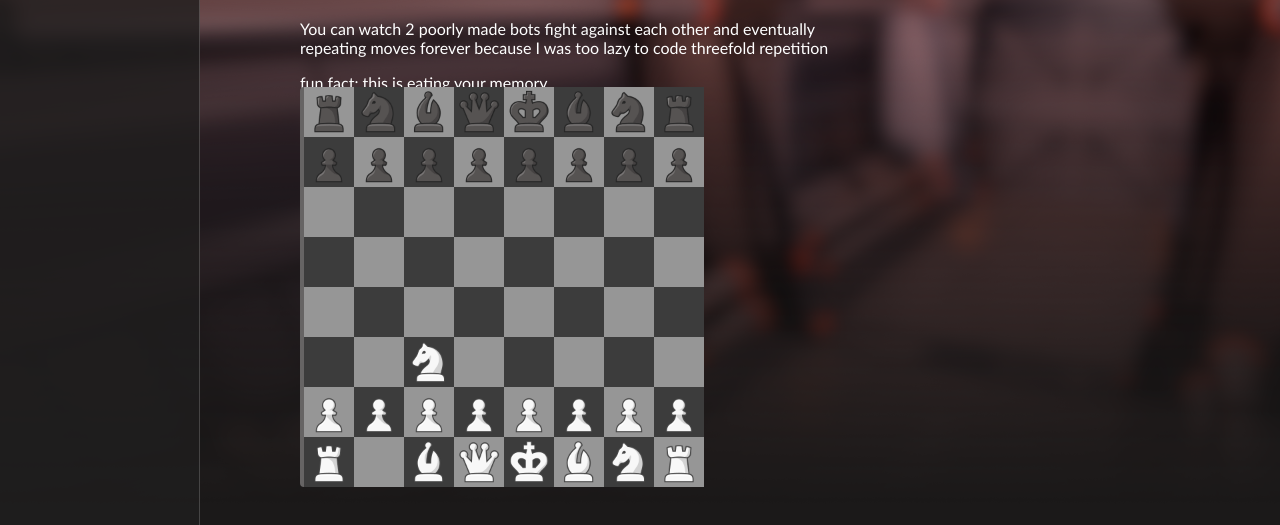
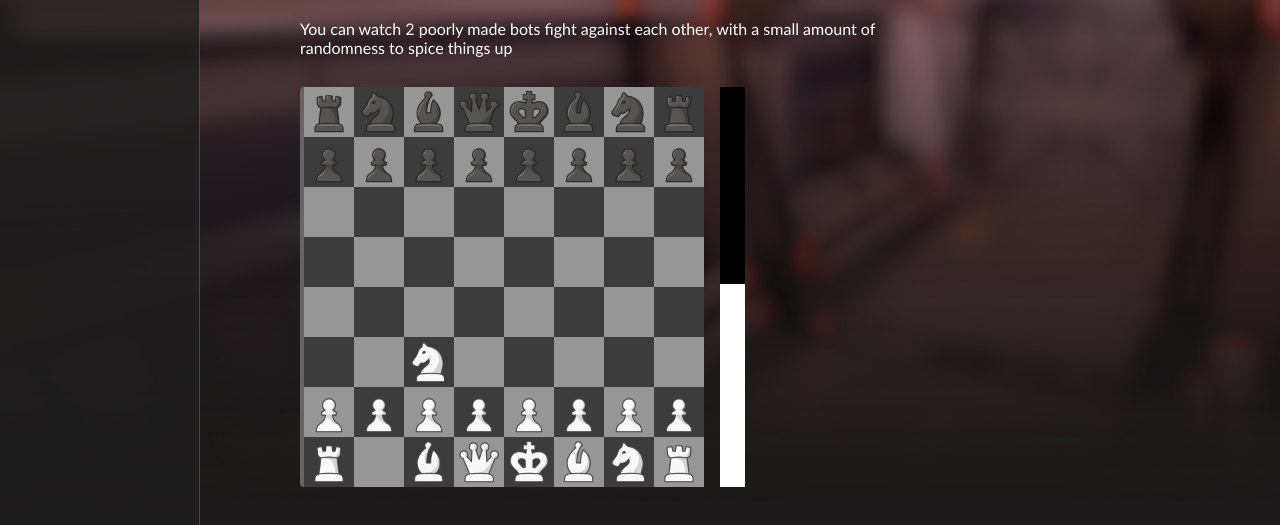
Before and after one commit to fxrezful/fxrezful.github.io, a plain HTML site: page chess.html in a window 1280 px wide. Shown: the part 223-748 px from the top of the page. Drawn offline with Linux system fonts and the light colour scheme.

Commit message:
chess random

```diff
--- a/chess.html
+++ b/chess.html
@@ -11,9 +11,9 @@
 
         <div class="main" id="main">
             <h1>Chess</h1>
-            <p>You can watch 2 poorly made bots fight against each other and eventually repeating moves forever because I was too lazy to code threefold repetition</p>
-            <p>fun fact: this is eating your memory</p>
+            <p>You can watch 2 poorly made bots fight against each other, with a small amount of randomness to spice things up</p>
             <div class="chessboard" id="chessboard""></div>
+            <div class="evaluation"><div class="innerevaluation" id="evaluation"></div></div>
         </div>
     </body>
 
--- a/chess.js
+++ b/chess.js
@@ -369,7 +369,7 @@ const playMove = function(game, move, replicate) {
         if (replicate === true) {
             const name = pieces[move[3]].name
 
-            images[move[1]].setAttribute("src", "chess-pieces" + (isWhite(game.board[move[1]])? "b" : "w") + name + ".png")
+            images[move[1]].setAttribute("src", "chess-pieces/" + (isWhite(game.board[move[1]])? "b" : "w") + name + ".png")
         }
 
         game.board[move[1]] = isWhite(game.board[move[1]])? move[3] : -move[3]
@@ -422,7 +422,7 @@ const createNode = function(game) {
     return node
 }
 
-const minimax = function(game, depth, alpha, beta, maximizingPlayer) {
+const minimax = function(game, depth, alpha, beta, maximizingPlayer, evaluate) {
     if (depth === 0) {
         return [evaluate(game)]
     }
@@ -434,7 +434,7 @@ const minimax = function(game, depth, alpha, beta, maximizingPlayer) {
         const node = createNode(game);
         playMove(node, move);
 
-        const evaluation = minimax(node, depth - 1, alpha, beta, !maximizingPlayer)[0]
+        const evaluation = minimax(node, depth - 1, alpha, beta, !maximizingPlayer, evaluate)[0]
 
         if (maximizingPlayer === true) {
             if (bestEvaluation < evaluation) {
@@ -497,11 +497,19 @@ const getMoves = function(game, whiteToMove) {
     return moves
 }
 
+const evaluationBar = document.getElementById("evaluation")
+
 const playRandomMove = function(whiteToMove) {
-    const evaluated = minimax(mainGame, 4, -Infinity, Infinity, whiteToMove)
+    const evaluated = minimax(mainGame, 4, -Infinity, Infinity, whiteToMove, function(game) {
+        return evaluate(game) - 100 + randomInt(200)
+    })
 
     playMove(mainGame, evaluated[1], true)
-    setTimeout(playRandomMove, 1000, !whiteToMove)
+
+    const realEvaluation = minimax(mainGame, 4, -Infinity, Infinity, !whiteToMove, evaluate)
+    evaluationBar.style = "height: " + String(200 + realEvaluation[0] / 12) +  "px;"
+
+    setTimeout(playRandomMove, 200, !whiteToMove)
 }
 
 setTimeout(playRandomMove, 5000, false)
--- a/style.css
+++ b/style.css
@@ -144,6 +144,22 @@ a {
     -ms-user-select: none;
 }
 
+.evaluation {
+    background-color: white;
+    width: 25px;
+    position: absolute;
+    left: 520px;
+    top: 250px;
+    height: 400px;
+}
+
+.innerevaluation {
+    background-color: black;
+    width: 100%;
+    height: 50%;
+    transition: height 0.2s;
+}
+
 .keyword {
     color: rgb(200, 140, 140);
 }
```
